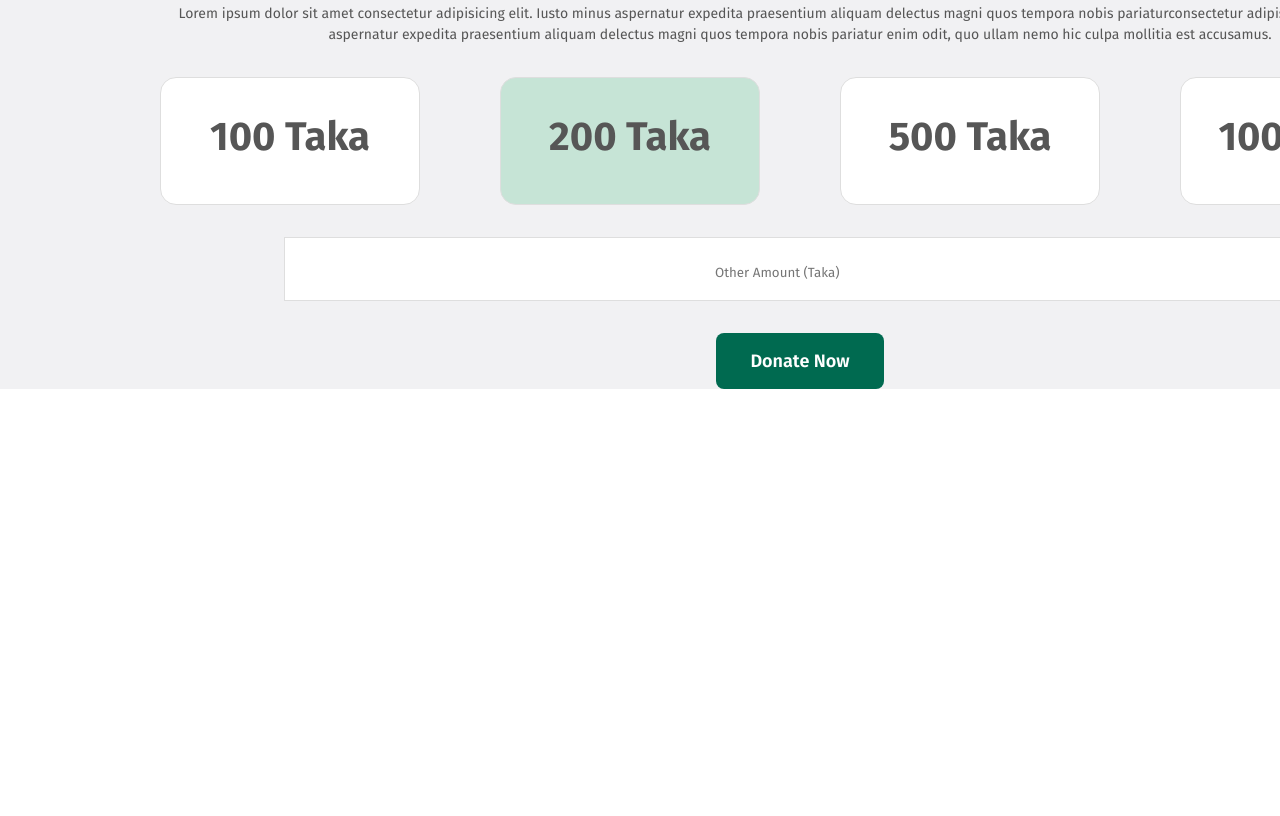
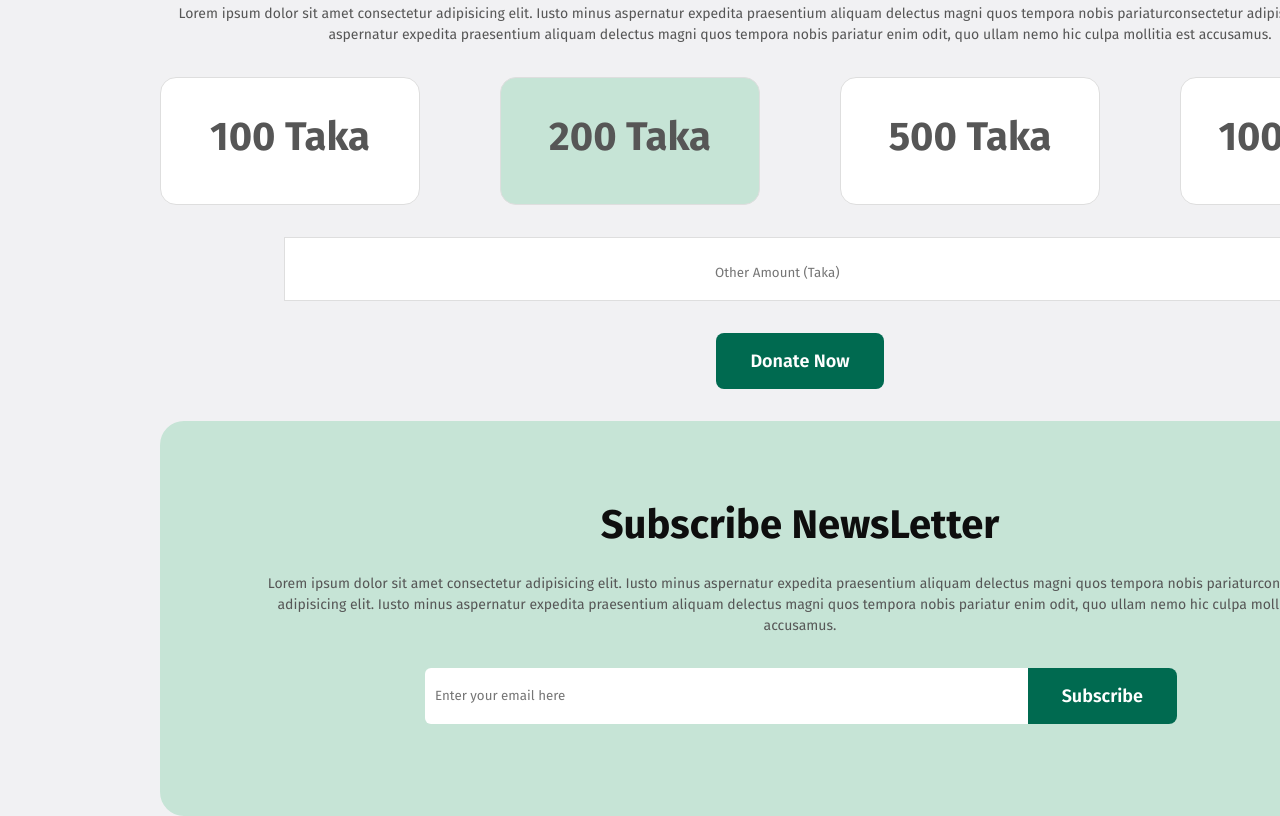
Before and after one commit to Jakirhossain80/assignment-one-706, a plain HTML site: page index.html in a window 1280 px wide. Shown: the part 3609-4425 px from the top of the page. Before the commit the page ends 4030 px from the top, so only its background shows below. Drawn offline with Linux system fonts and the light colour scheme.

Commit message:
Newsletter section has completed

```diff
--- a/index.html
+++ b/index.html
@@ -273,7 +273,20 @@
 
             </div>
 
+        </div>
 
+
+
+        <div class="newsLetter">
+            <h2>Subscribe NewsLetter</h2>
+
+            <p>Lorem ipsum dolor sit amet consectetur adipisicing elit. Iusto minus aspernatur expedita praesentium aliquam delectus magni quos tempora nobis pariaturconsectetur adipisicing elit. Iusto minus aspernatur expedita praesentium aliquam delectus magni quos tempora nobis pariatur  enim odit, quo ullam nemo hic culpa mollitia est accusamus.</p>
+
+            <div class="newsField">
+                <input type="text" placeholder="Enter your email here">
+                <button>Subscribe</button>
+
+            </div>
 
         </div>
 
--- a/style.css
+++ b/style.css
@@ -571,3 +571,79 @@
     cursor: pointer;
 
 }
+
+
+.newsLetter{
+    width: 1280px;
+    height: 395px;
+    padding: 80px 100px;
+    border-radius: 24px;
+    background-color: #C6E4D6;
+
+}
+
+
+.newsLetter h2{
+
+    font-weight: bold;
+    font-size: 40px;
+    text-align: center;
+
+}
+
+.newsLetter p{
+
+
+    margin: 24px 0 32px 0;
+    font-size: 14px;
+    font-weight: 400;
+    line-height:1.5;
+    color: #565656;
+    text-align: center;
+
+}
+
+.newsField{
+    width: 750px;
+    height: 56px;
+    background-color: #ffffff;
+    margin: 0 auto;
+    display: flex;
+    justify-content: space-between;
+    align-items: center;
+    padding: 10px;
+    border-radius: 6px;
+
+
+}
+
+.newsField input{
+    width: 750px;
+    height: 56px;
+    background-color: #ffffff;
+    border: none;
+    outline: none;
+    text-align: left;
+
+}
+
+
+.newsField button{
+    height: 56px;
+    border: none;
+    outline: none;
+    text-align: center;
+
+    font-size: 18px;
+    font-weight: 600;
+    padding: 17px 34px;
+    background-color: #006A50;
+    color: #ffffff;
+    border-top-right-radius:  8px;
+    border-bottom-right-radius:  8px;
+    border: none;
+    outline: none;
+    cursor: pointer;
+    margin-right: -12px;
+
+}
```
